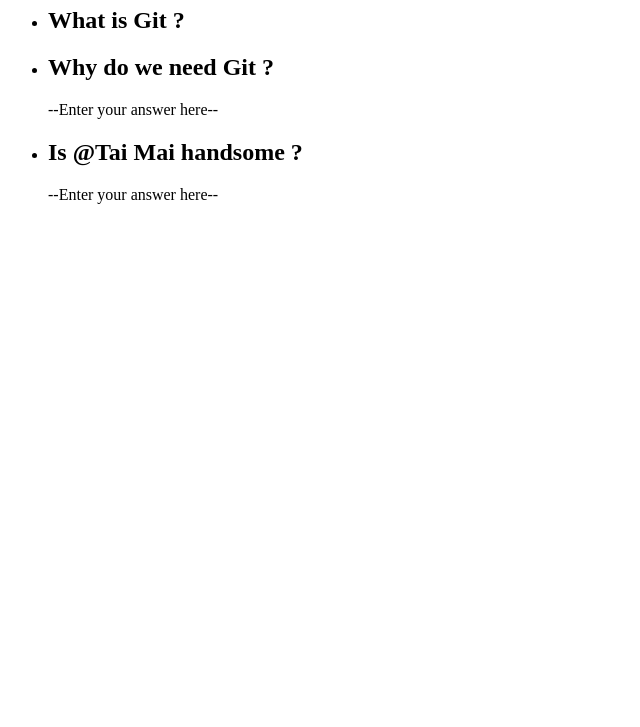
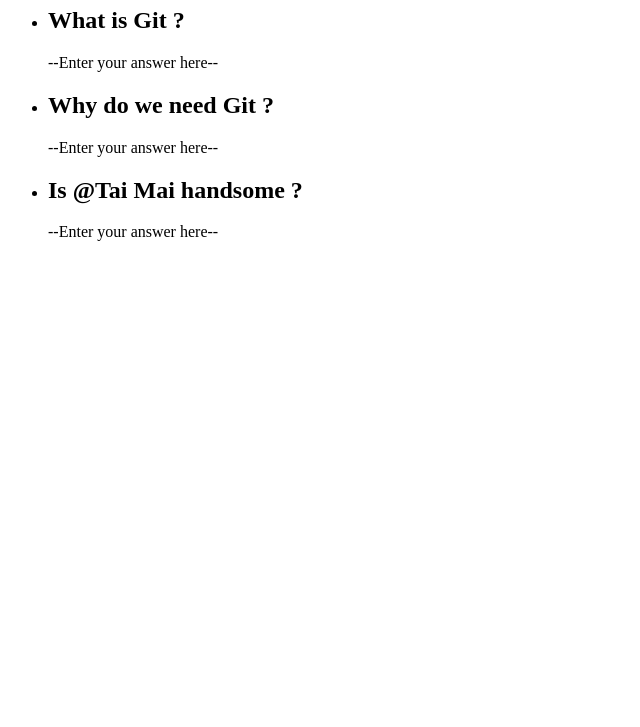
Before and after one commit to NDKhoa1307/git-training-2025, a plain HTML site: page index.html in a window 1280 px wide. Shown: the part 73-800 px from the top of the page, without its empty margins (0-640 px from the left). Drawn offline with Linux system fonts and the light colour scheme.

Commit message:
feat: refactor index.html

```diff
--- a/index.html
+++ b/index.html
@@ -11,6 +11,7 @@
       <ul>
         <li>
           <h2>What is Git ?</h2>
+          <p>--Enter your answer here--</p>
         </li>
         <li>
           <h2>Why do we need Git ?</h2>
```
